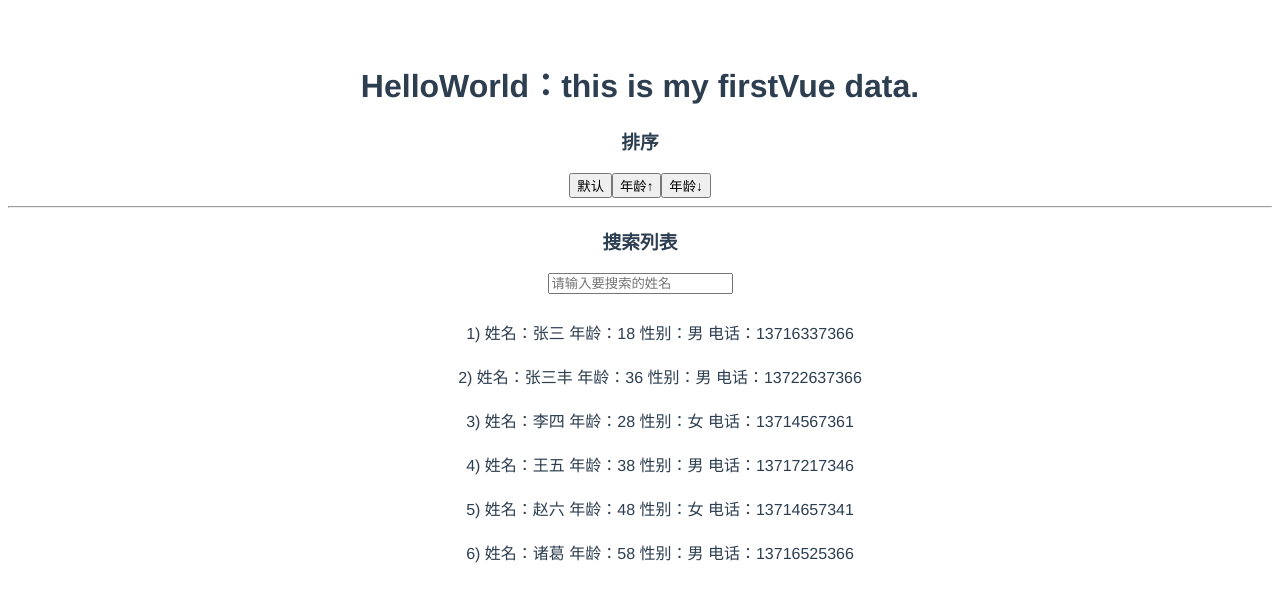
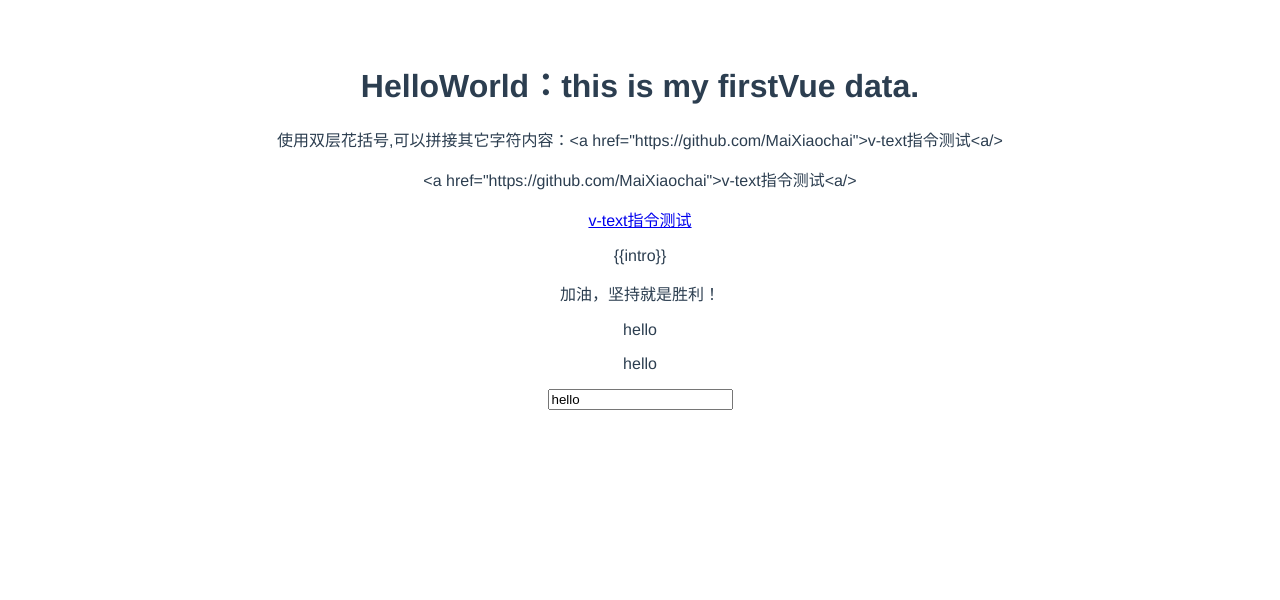
Before and after one commit to MaiXiaochai/firstVue, a Vue app: page / in a window 1280 px wide. Shown: the top 600 px of the page. Built offline with nearby package versions, Linux system fonts and the light colour scheme.

Commit message:
+)sort;v-text;v-html;v-cloak;v-once;

```diff
--- a/src/App.vue
+++ b/src/App.vue
@@ -7,7 +7,8 @@
         <!--        <ClassAndStyle />-->
         <!--        <IfAndShow/>-->
         <!--        <ListRender/>-->
-        <ListFilterAndSort/>
+        <!--        <ListFilterAndSort/>-->
+        <OtherInstruct/>
 
     </div>
 </template>
@@ -19,7 +20,8 @@
     // import ClassAndStyle from "./components/ClassAndStyle";
     // import IfAndShow from "./components/IfAndShow";
     // import ListRender from "./components/ListRender";
-    import ListFilterAndSort from "./components/ListFilterAndSort";
+    // import ListFilterAndSort from "./components/ListFilterAndSort";
+    import OtherInstruct from "./components/OtherInstruct";
 
     export default {
         name: 'App',
@@ -30,7 +32,8 @@
             // ClassAndStyle,
             // IfAndShow,
             // ListRender,
-            ListFilterAndSort,
+            // ListFilterAndSort,
+            OtherInstruct,
         }
     }
 </script>
--- a/src/components/ListFilterAndSort.vue
+++ b/src/components/ListFilterAndSort.vue
@@ -21,6 +21,7 @@
 
 <script>
     import shortId from 'shortid'
+
     export default {
         name: "ListFilterAndSort",
         data() {
@@ -44,16 +45,18 @@
         },
         computed: {
             filterPersons() {
-                // 1. 获取数据
-                // let {searchName, persons} = this
-                // 这是 ES6 语法，等价于
-                //      let searchName = this.searchName;
-                //      let persons = this.persons;
+                /* 1. 获取数据
+                    let {searchName, persons} = this
+                    这是 ES6 语法，等价于
+                     let searchName = this.searchName;
+                     let persons = this.persons;
+                 */
                 let {searchName, persons, orderType} = this;
 
-                // 2. 取出数组中的数据
-                // ..persons, 将 persons展开，将其中的所有可遍历内容放到 arr 中，
-                // 是对 persons 的一种浅拷贝，拷贝的是引用
+                /* 2. 取出数组中的数据
+                    ..persons, 将 persons展开，将其中的所有可遍历内容放到 arr 中，
+                    是对 persons 的一种浅拷贝，拷贝的是引用
+                */
                 let arr = [...persons];
 
                 // 3. 过滤数组
@@ -61,9 +64,27 @@
                     arr = persons.filter(p => p.name.indexOf(searchName) !== -1)
                 }
 
-                // 排序
+                /* 排序
+                    sort(function(a, b){
+                        return a - b
+                    }),
+                    1) 当 a - b > 0时，a 在 b 前面，可以理解为，a 比 b 小，所以，a 在前边
+                    2) 当 a - b < 0时，b 在 a 前面
+
+                    sort() 具体讲解，https://www.6blog.cn/frontEnd/153
+                */
+                // 注意，在这里 0 为 false
+                // 4. 排序
                 if (orderType) {
-                    arr.sort()
+                    arr.sort((p1, p2) => {
+                        // 降序，大的在前边
+                        if (orderType === 1) {
+                            return p2.age - p1.age
+                        // 升序，小的在前边
+                        } else {
+                            return p1.age - p2.age
+                        }
+                    })
                 }
 
                 return arr;
@@ -81,6 +102,7 @@
     ul {
         list-style: none;
     }
+
     ul li {
         padding: 10px 0;
     }
--- /dev/null
+++ b/src/components/OtherInstruct.vue
@@ -0,0 +1,39 @@
+<template>
+    <div>
+        <!--    v-text 和 v-html    -->
+        <!--    拼接式的    -->
+        <p>使用双层花括号,可以拼接其它字符内容：{{content}}</p>
+        <!--    覆盖式的    -->
+        <p v-text="content"></p>
+        <p v-html="content"></p>
+
+        <!--    v-pre    -->
+        <p v-pre>{{intro}}</p>
+        <p v-cloak>{{message}}</p>
+        <p v-once>{{name}}</p>
+        <p>{{name}}</p>
+        <label>
+            <input type="text" placeholder="请输入姓名" v-model="name">
+        </label>
+    </div>
+</template>
+
+<script>
+    export default {
+        name: "OtherInstruct",
+        data() {
+            return {
+                content: '<a href="https://github.com/MaiXiaochai">v-text指令测试<a/>',
+                intro: 'v-pre测试',
+                message: '加油，坚持就是胜利！',
+                name: 'hello'
+            }
+        }
+    }
+</script>
+
+<style scoped>
+    [v-cloak] {
+        display: none;
+    }
+</style>
```
Also changed, not shown: 1 other file (tests, documents, lock files or other folders).
